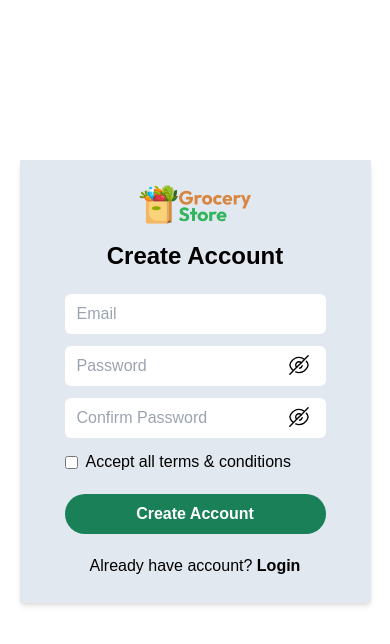
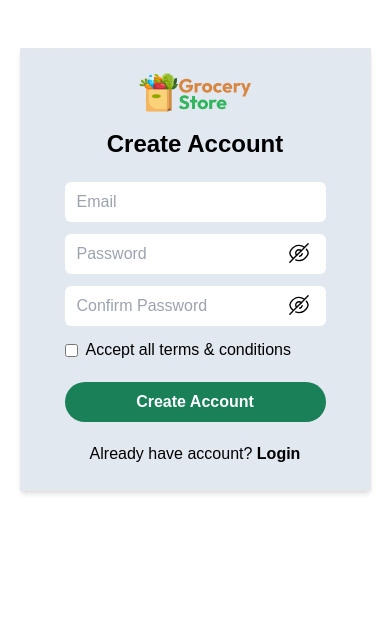
Before and after one commit to Ada-nna/Let-s-Shop-Groceries, a React (Vite) app: page /signup in a window 390 px wide. Shown: the top 644 px of the page. Built offline with nearby package versions, Linux system fonts and the light colour scheme; no server answers; a web font is replaced by a local one.

Commit message:
login/signup adjustment

```diff
--- a/src/components/account/Login.jsx
+++ b/src/components/account/Login.jsx
@@ -43,7 +43,7 @@ const Login = () => {
     }
   };
   return (
-    <div className=" container mx-auto w-[90%] max-w-[100%] lg:max-w-[32.5rem] lg:w-[32.5rem] lg:max-h-[24.5rem] bg-slate-200 border shadow-md mt-[10rem] p-6">
+    <div className=" container mx-auto w-[90%] max-w-[100%] lg:max-w-[32.5rem] lg:w-[32.5rem] lg:max-h-[24.5rem] bg-slate-200 border shadow-md mt-[3rem] lg:mt-[10rem] p-6">
       <div className=" flex flex-col justify-center items-center">
         <img src={Logo} alt="Logo" className="w-[7rem]" />
         <h1 className="text-[24px] font-bold mt-3">Create Account</h1>
--- a/src/components/account/SignUp.jsx
+++ b/src/components/account/SignUp.jsx
@@ -41,7 +41,7 @@ const SignUp = () => {
     setLoading(false);
   };
   return (
-    <div className=" container mx-auto w-[90%] max-w-[100%] lg:max-w-[32.5rem] lg:w-[32.5rem] lg:max-h-[28.25rem] bg-slate-200 border shadow-md mt-[10rem] p-6">
+    <div className=" container mx-auto w-[90%] max-w-[100%] lg:max-w-[32.5rem] lg:w-[32.5rem] lg:max-h-[28.25rem] bg-slate-200 border shadow-md mt-[3rem] lg:mt-[10rem] p-6">
       <div className=" flex flex-col justify-center items-center">
         <img src={Logo} alt="Logo" className="w-[7rem]" />
         <h1 className="text-[24px] font-bold mt-3">Create Account</h1>
```
